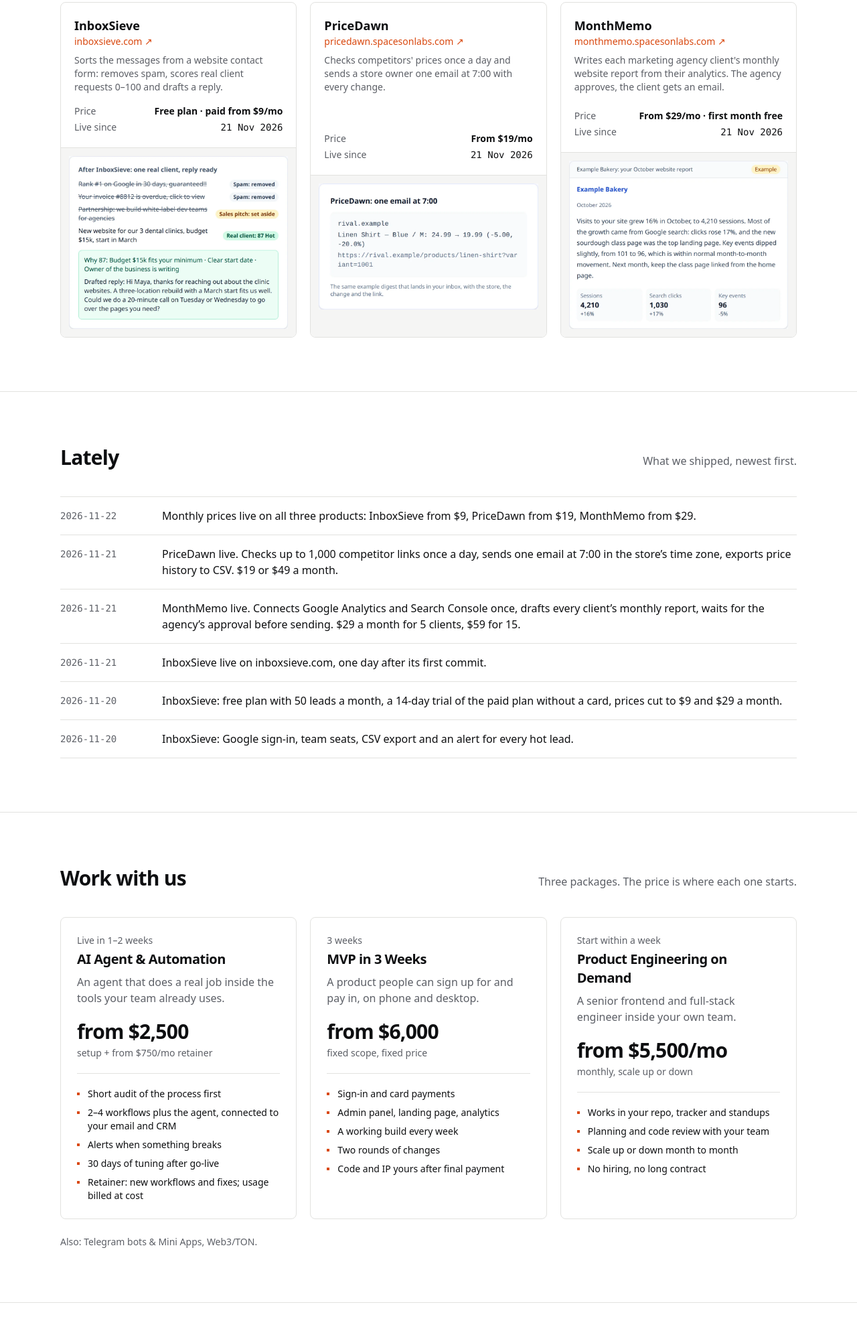
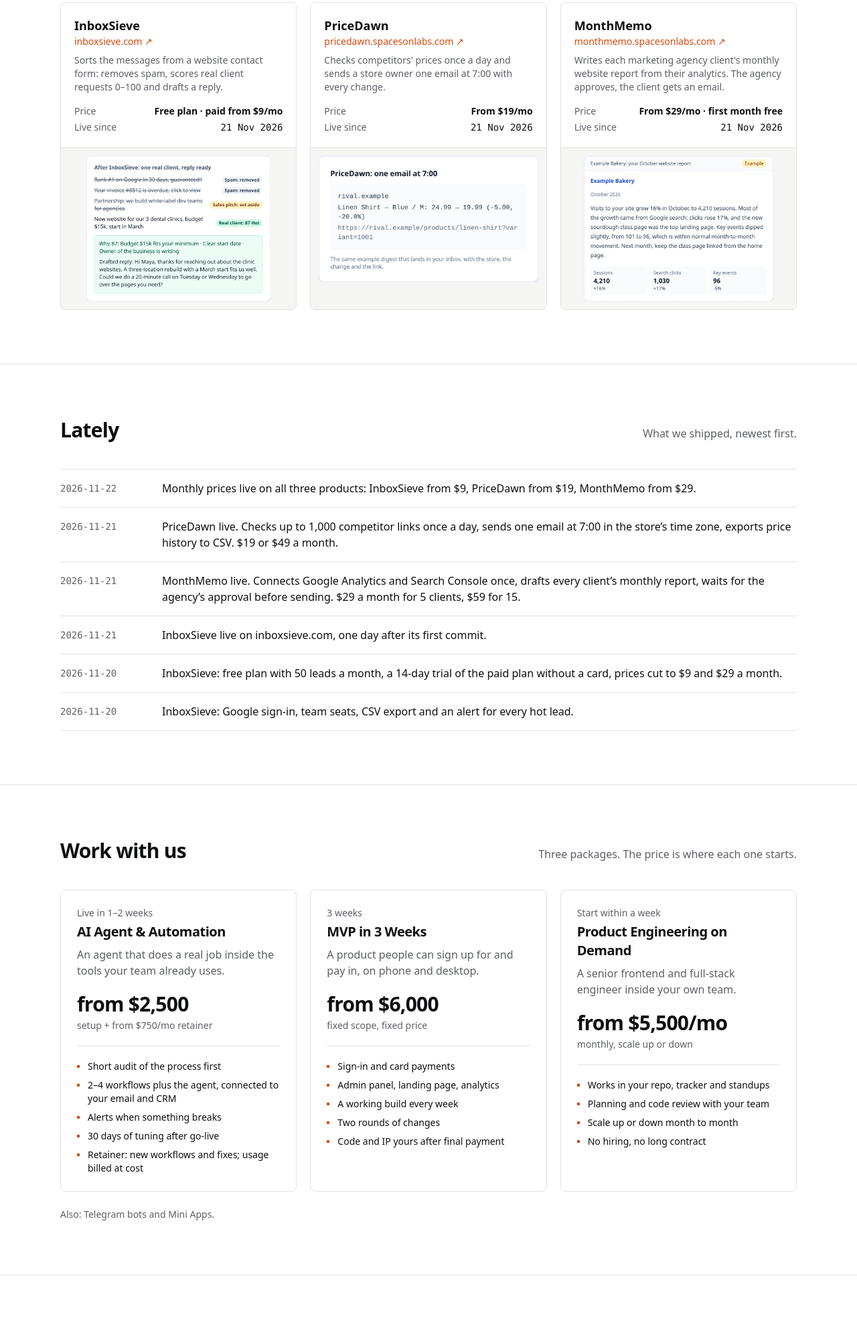
Before and after one commit to earthspacon/spaceson-labs-site, an Astro site: page / in a window 1280 px wide. Shown: the part 654-2635 px from the top of the page at 67% size. Built offline with nearby package versions, Linux system fonts and the light colour scheme; Astro itself is replaced by a stand-in of ours.

Commit message:
fix: align product cards, refresh social image and icons

```diff
--- a/package.json
+++ b/package.json
@@ -9,7 +9,6 @@
   },
   "dependencies": {
     "@fontsource-variable/inter": "^5.3.0",
-    "@fontsource-variable/space-grotesk": "^5.3.0",
     "@tailwindcss/vite": "^4.3.5",
     "astro": "^7.4.13",
     "tailwindcss": "^4.3.5"
--- a/public/llms.txt
+++ b/public/llms.txt
@@ -8,7 +8,7 @@
 - MVP in 3 Weeks: from $6,000, fixed scope, fixed price. 3 weeks. A product people can sign up for and pay in, on phone and desktop. Includes: sign-in and card payments; admin panel, landing page, analytics; a working build every week; two rounds of changes; code and IP yours after final payment.
 - Product Engineering on Demand: from $5,500/mo, monthly, scale up or down. Start within a week. A senior frontend and full-stack engineer inside your own team. No hiring, no long contract.
 
-Also: Telegram bots & Mini Apps, Web3/TON.
+Also: Telegram bots and Mini Apps.
 
 ## Proof: products we run
 
--- a/src/components/Products.astro
+++ b/src/components/Products.astro
@@ -28,14 +28,14 @@ const base = import.meta.env.BASE_URL.replace(/\/?$/, '/');
               </div>
             </dl>
           </div>
-          <div class="aspect-[16/11] border-t border-line bg-panel p-3">
+          <div class="relative aspect-[16/11] border-t border-line bg-panel">
             <img
               src={`${base}${product.shot.src}`}
               alt={product.shot.alt}
               width={product.shot.width}
               height={product.shot.height}
               decoding="async"
-              class="h-full w-full object-contain object-top"
+              class="absolute inset-3 h-[calc(100%-1.5rem)] w-[calc(100%-1.5rem)] object-contain object-top"
             />
           </div>
         </a>
--- a/src/config.ts
+++ b/src/config.ts
@@ -155,7 +155,7 @@ export const SERVICES: Service[] = [
   },
 ];
 
-export const SERVICES_ALSO = 'Also: Telegram bots & Mini Apps, Web3/TON.';
+export const SERVICES_ALSO = 'Also: Telegram bots and Mini Apps.';
 
 export const STEPS = [
   {
```
Also changed, not shown: pnpm-lock.yaml, public/apple-touch-icon.png, public/favicon-32.png, public/og.png.
